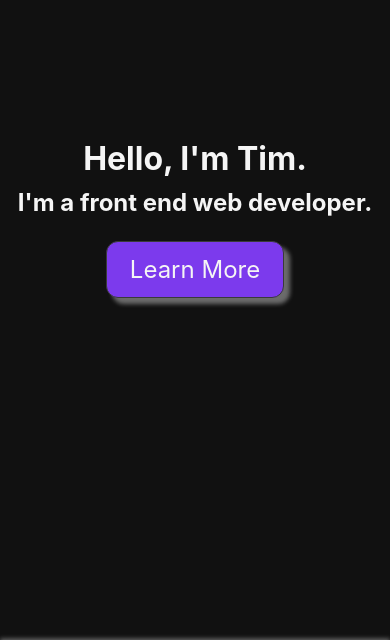
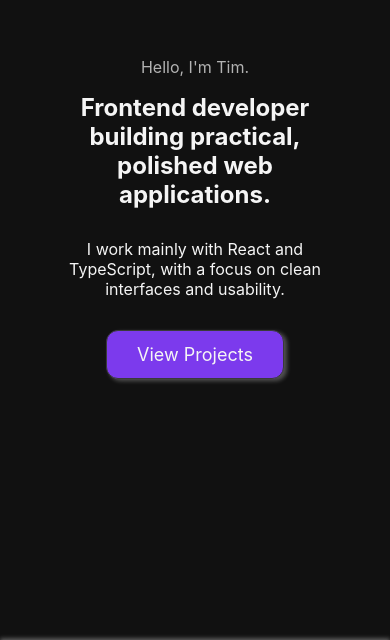
Before and after one commit to yaryhiin/portfolio, a React (Vite) app: page / in a window 390 px wide. Shown: the part 204-844 px from the top of the page. Built offline with nearby package versions, Linux system fonts and the light colour scheme.

Commit message:
polished hero section

```diff
--- a/src/components/Hero/Hero.module.scss
+++ b/src/components/Hero/Hero.module.scss
@@ -7,33 +7,45 @@
   align-items: center;
   justify-content: center;
   text-align: center;
+  div {
+    width: 40%;
+    display: flex;
+    flex-direction: column;
+    gap: 0;
+  }
   h2 {
+    width: 60%;
     font-size: var(--fs-3xl);
-    margin-bottom: 10px;
+    margin-bottom: 30px;
     margin-top: 0;
+  }
+
+  h3 {
+    max-width: 760px;
+    width: 35%;
+
+    &:first-child {
+      color: var(--text-secondary);
+    }
   }
   h3,
   a {
+    font-weight: normal;
     margin-top: 0;
-    font-size: var(--fs-2xl);
+    font-size: var(--fs-xl);
   }
 
   a {
+    margin-top: 15px;
     background-color: var(--accent);
     width: 150px;
-    font-size: var(--fs-xl);
+    font-size: var(--fs-lg);
     padding: 13px;
     border-radius: var(--radius-md);
     border: 1px solid var(--border-light);
-    box-shadow: var(--shadow-md);
+    box-shadow: var(--shadow-sm);
     color: var(--text);
     text-decoration: none;
-
-    &:active {
-      color: var(--text);
-      background-color: var(--accent-hover);
-      transform: scale(1.05);
-    }
 
     transition:
       background-color var(--transition-normal),
@@ -43,6 +55,12 @@
       background-color: var(--accent-hover);
       transform: scale(1.05);
     }
+
+    &:active {
+      color: var(--text);
+      background-color: var(--accent-hover);
+      transform: scale(0.98);
+    }
   }
 }
 
@@ -50,11 +68,37 @@
   .hero {
     h2 {
       font-size: var(--fs-2xl);
+      width: 90%;
     }
 
     h3,
     a {
+      font-size: var(--fs-lg);
+    }
+
+    h3 {
+      width: 50%;
+    }
+  }
+}
+
+@media (max-width: 430px) {
+  .hero {
+    h3 {
+      width: 70%;
+      font-size: var(--fs-base);
+    }
+
+    h2 {
       font-size: var(--fs-xl);
     }
   }
 }
+
+@media (max-width: 1150px) {
+  .hero {
+    h2 {
+      width: 70%;
+    }
+  }
+}
--- a/src/components/Hero/Hero.tsx
+++ b/src/components/Hero/Hero.tsx
@@ -3,9 +3,13 @@ import styles from "./Hero.module.scss";
 const Hero = () => {
   return (
     <section className={styles.hero} id="home">
-      <h2>Hello, I'm Tim.</h2>
-      <h3>I'm a front end web developer.</h3>
-      <a href="#about">Learn More</a>
+      <h3>Hello, I'm Tim.</h3>
+      <h2>Frontend developer building practical, polished web applications.</h2>
+      <h3>
+        I work mainly with React and TypeScript, with a focus on clean
+        interfaces and usability.
+      </h3>
+      <a href="#projects">View Projects</a>
     </section>
   );
 };
--- a/src/styles/_variables.scss
+++ b/src/styles/_variables.scss
@@ -8,6 +8,7 @@
   /* Text */
   --text: #f5f5f5;
   --text-muted: #737373;
+  --text-secondary: #b3b3b3;
 
   /* Accent */
   --accent: #7c3aed;
@@ -33,5 +34,5 @@
   --fs-lg: 1.125rem;
   --fs-xl: 1.5rem;
   --fs-2xl: 2rem;
-  --fs-3xl: 3rem;
+  --fs-3xl: 2.5rem;
 }
```
